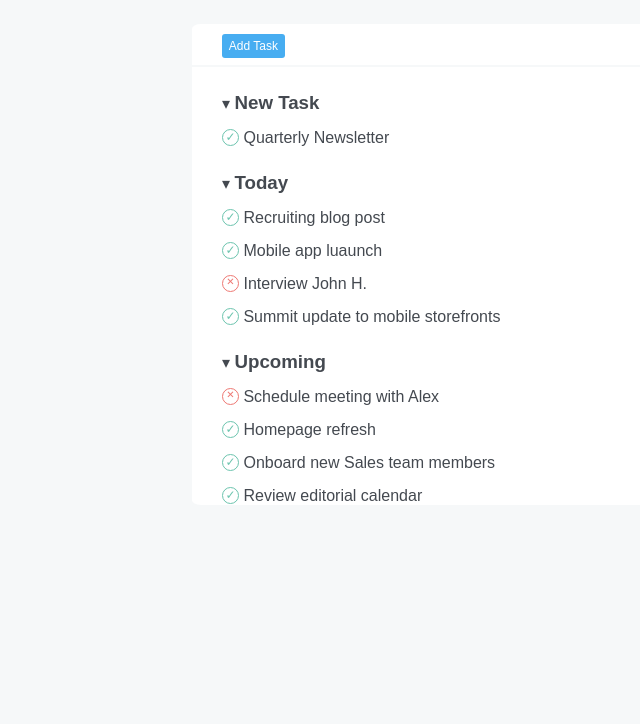
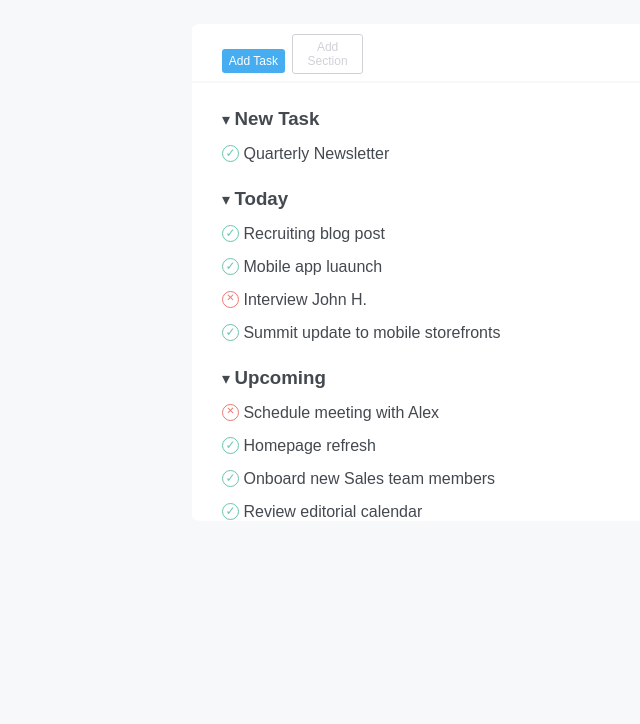
Before and after one commit to ValcanoverKarin/html-css-toboolist, a plain HTML site: page index.html in a window 1280 px wide. Shown: the part 76-800 px from the top of the page, without its empty margins (0-640 px from the left). Drawn offline with Linux system fonts and the light colour scheme.

Commit message:
addsection

```diff
--- a/css/style.css
+++ b/css/style.css
@@ -38,19 +38,32 @@ main {
     border-radius: 1%;
    }
 
-p {
+.testo1 {
     background-color: #47adf1;
     color: white;
     width: 7%;
     font-family: Arial, Helvetica, sans-serif;
     font-size: 12px;
     text-align: center;
-    border-color: #47adf1;
     border-radius: 3px;
     padding: 5px;
     margin: 10px 3px 7px 30px ;
     display: inline-block;
+}
 
+.testo2 {
+    background-color: white;
+    color: #ced2d7;
+    width: 8%;
+    font-family: Arial, Helvetica, sans-serif;
+    font-size: 12px;
+    text-align: center;
+    border-color:#ced2d7 ;
+    border-radius: 3px;
+    padding: 5px;
+    margin: 10px 3px 7px 0px ;
+    display: inline-block;
+    border: 1px solid #ced2d7;
 }
 
 hr {
--- a/index.html
+++ b/index.html
@@ -17,7 +17,8 @@
 
     <!--main-->
     <main>
-        <p class="testo1">Add Task</p>
+        <div class="testo1">Add Task</div>
+        <div class="testo2">Add Section</div>
         <hr>
         <!--tabella-->
         <ul>
```
